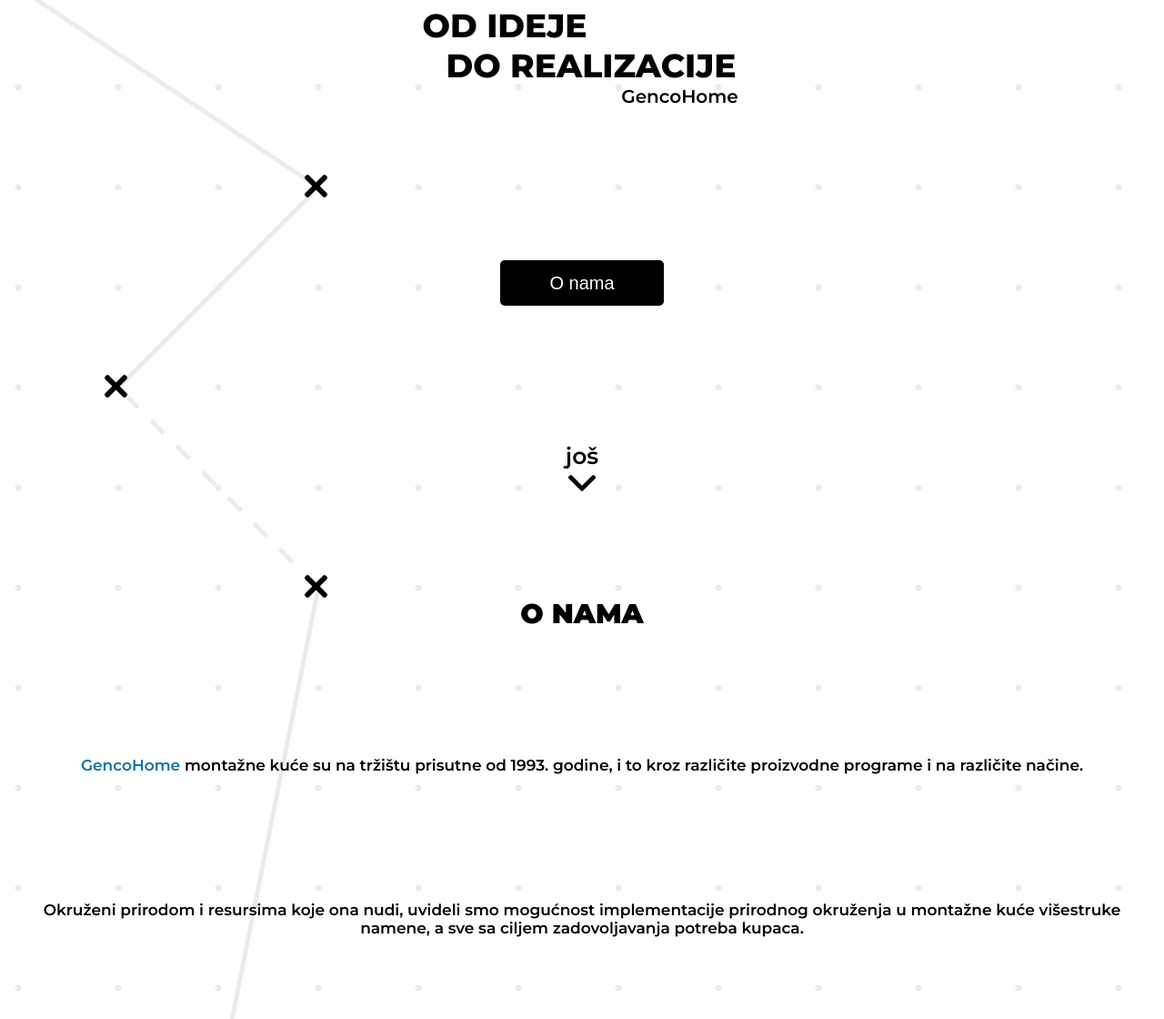
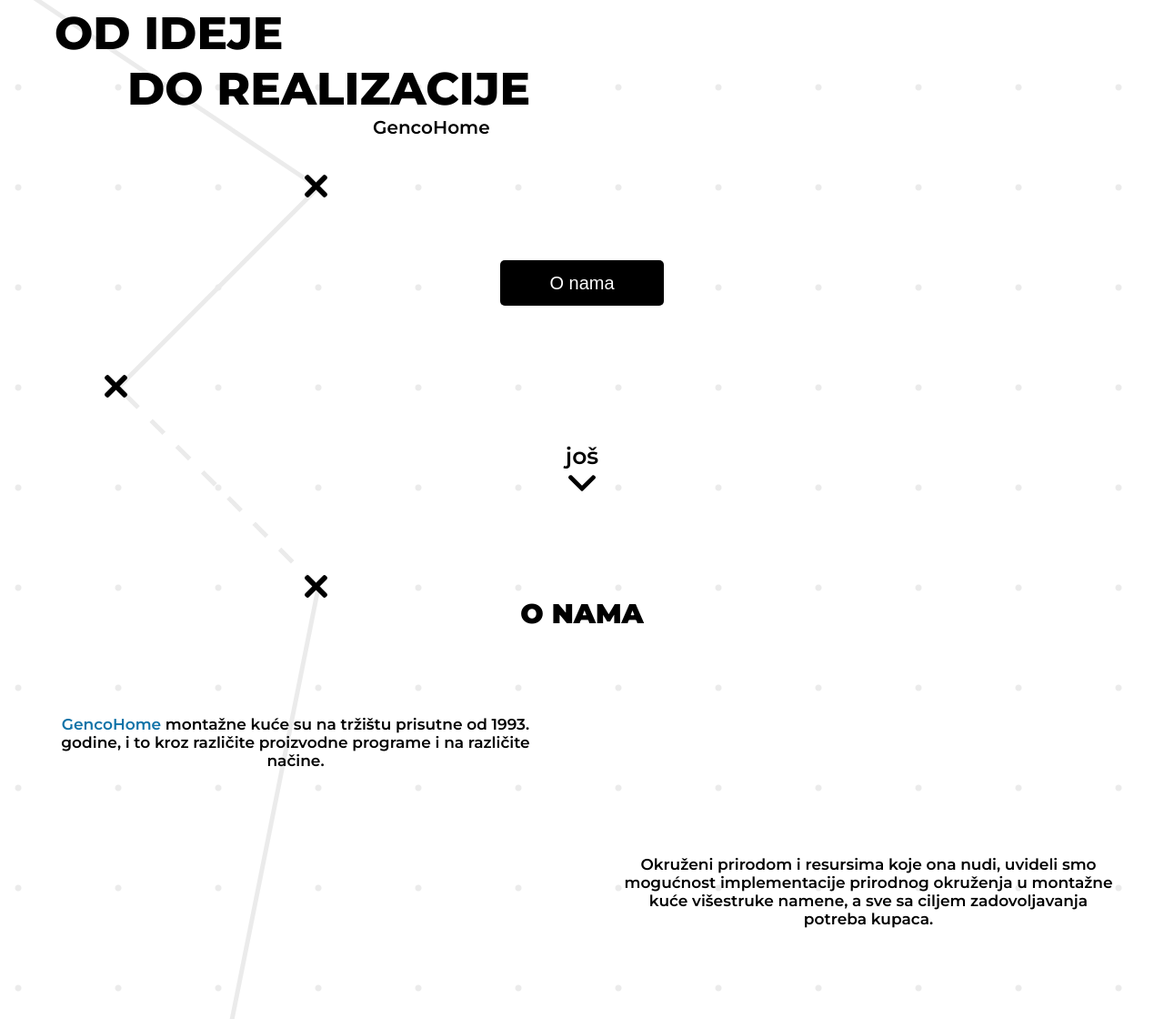
Before and after one commit to Gojde/GencoHome-construction-company, a website built with Parcel: page index.html in a window 1280 px wide. Shown: the part 223-1343 px from the top of the page at 91% size. Built offline with nearby package versions, Linux system fonts and the light colour scheme.

Commit message:
fix paragrafs and slug move to left

```diff
--- a/src/style/pocetna/_pocetna.scss
+++ b/src/style/pocetna/_pocetna.scss
@@ -22,6 +22,7 @@
     height: 100%;
 
     .exes{
+        z-index: -1;
         position: relative;
         svg{
             position: absolute;
@@ -71,6 +72,7 @@
     }
 
     .lines{
+        z-index: -2;
         .svgLine{
             width: 100%;
             height: 100%;
@@ -83,6 +85,7 @@
     }
 
     .dottedBack{
+        z-index: -3;
         width: 110%;
         height: 100%;
         margin-left: -4.5rem;
@@ -114,6 +117,46 @@
             font-size: 2rem;
             margin-left: 21.5rem;
         }
+
+        @media only screen and (min-width: 750px){
+
+            #slugOne{
+                font-size: 5rem;
+                margin-left: -26rem;
+            }
+
+            #slugTwo{
+                font-size: 5rem;
+                margin-left: 8rem;
+            }
+
+            #slugThree{
+                font-size: 2rem;
+                margin-left: 30.5rem;
+            }
+        }
+
+        @media only screen and (min-width: 1024px){
+            text-align: left;
+            margin-left: 5rem;
+
+            #slugOne{
+                font-size: 5rem;
+                margin-left: 0;
+            }
+
+            #slugTwo{
+                font-size: 5rem;
+                margin-left: 8rem;
+            }
+
+            #slugThree{
+                font-size: 2rem;
+                margin-left: 35rem;
+            }
+        }
+
+
     }
 
     .btnOnama{
@@ -138,17 +181,17 @@
     }
 
     .josLinkOnama{
-        width: 100%;
-        display: flex;
-        align-items: flex-end;
-        justify-content: center;
+        width: max-content;
+        height: max-content;
+        align-self: flex-end;
+        justify-self: center;
 
         a{
             cursor: pointer;
             display: flex;
             align-items: center;
             flex-direction: column;
-            width: 10rem;
+            // width: 10rem;
             text-decoration: none;
             color: black;
             font-size: 2.5rem;
@@ -165,6 +208,7 @@
     .underSection{
         height: 100%;
         margin-bottom: 10rem;
+
         h1{
             height: max-content;
             font-size: 3rem;
@@ -181,6 +225,23 @@
             span{
                 color: #1173A8;
             }
+
+            @media only screen and (min-width: 750px){
+                padding: 0 4rem 0 4rem;
+            }
+        }
+
+        .firstParagrafOnama{
+            @media only screen and (min-width: 1024px){
+                width: 50%;
+            }
+        }
+
+        .secondParagrafOnama{
+            @media only screen and (min-width: 1024px){
+                width: 50%;
+                justify-self: flex-end;
+            }
         }
 
         .btnOnamaDetaljnije{
@@ -188,7 +249,7 @@
             height: max-content;
             justify-self: center;
             margin-top: 5rem;
-            z-index: 10;
+            // z-index: 10;
 
             button{
                 width: 18rem;
@@ -215,4 +276,9 @@
     p{
         padding: 10px 0 10px 0;
     }
+
+    @media only screen and (min-width: 750px){
+        display: flex;
+        justify-content: space-around;
+    }
 }
```
Also changed, not shown: dist/main.css, dist/main.js, 1 other file.
